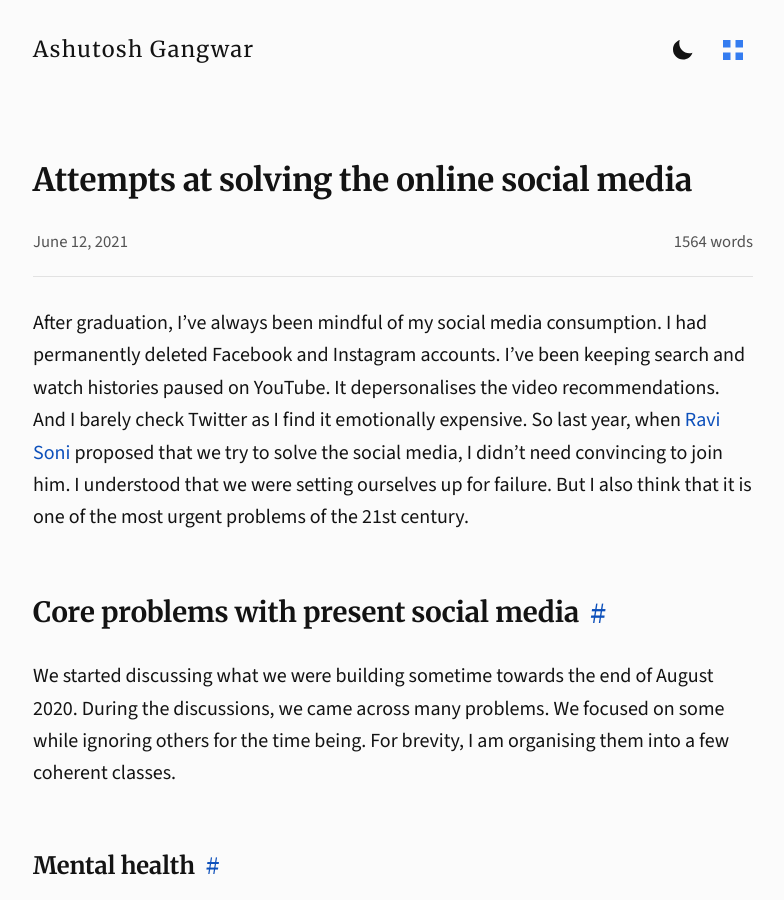
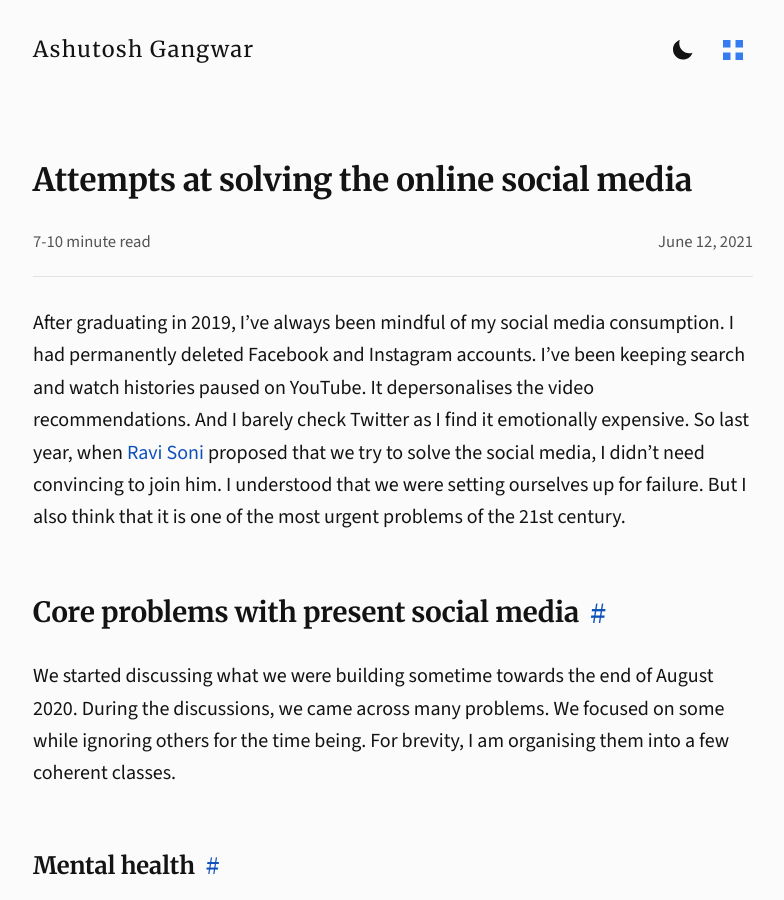
Before and after one commit to ashutoshgngwr/ashutoshgngwr.github.io, a Jekyll site: the page built from _posts/2021-06-12-attempts-at-solving-the-online-social-media.md, in a window 1280 px wide and 900 px high. Shown: the whole window, without its empty margins (247-1031 px from the left). Built offline with Jekyll 4.4.1, drawn with Linux system fonts in a browser that asks for light colours.

Commit message:
update post layout and update a post

```diff
--- a/_layouts/post.html
+++ b/_layouts/post.html
@@ -1,6 +1,7 @@
 ---
 layout: page
 ---
+
 <div itemscope itemtype="https://schema.org/Blog">
   <article class="post" itemprop="blogPost" itemscope itemtype="http://schema.org/BlogPosting">
     <meta itemprop="mainEntityOfPage" content="{{ page.url | relative_url }}" />
@@ -17,24 +18,25 @@ layout: page
       <a href="{{ page.url | relative_url }}">{{ page.title | escape_once }}</a>
     </h1>
     <div class="meta">
+      {%- assign wordCount = page.content | strip_html | number_of_words %}
+      <meta itemprop="wordCount" content="{{ wordCount }}" />
+      {%- assign minTime = wordCount | divided_by: 213 | round -%}
+      {%- assign maxTime = wordCount | divided_by: 155 | round | at_least: 1 %}
       <small>
-        {%- if page.draft %}
-        Draft
-        {%- else %}
+        {% unless minTime == 0 or minTime == maxTime %}{{ minTime }}-{% endunless -%}
+        {{ maxTime }} minute read
+      </small>
+
+      <small>
+        {%- if page.draft %} Draft {%- else %}
         <time datetime="{{ page.date | date: '%FT%T%z' }}" itemprop="datePublished">
           {{ page.date | date: "%B %e, %Y" }}
         </time>
         {%- endif %}
       </small>
-
-      {%- assign wordCount = page.content | strip_html | number_of_words %}
-      <meta itemprop="wordCount" content="{{ wordCount }}" />
-      <small>{{ wordCount }} words</small>
     </div>
     <hr />
-    <div itemprop="articleBody">
-      {{ page.content }}
-    </div>
+    <div itemprop="articleBody">{{ page.content }}</div>
     <footer>
       <p>
         {%- assign post_title = page.title | url_encode %}
--- a/_posts/2021-06-12-attempts-at-solving-the-online-social-media.md
+++ b/_posts/2021-06-12-attempts-at-solving-the-online-social-media.md
@@ -7,14 +7,14 @@ tags: internet social-media social-networking mental-health disinformation polit
 title: Attempts at solving the online social media
 ---
 
-After graduation, I've always been mindful of my social media consumption. I had
-permanently deleted Facebook and Instagram accounts. I've been keeping search
-and watch histories paused on YouTube. It depersonalises the video
-recommendations. And I barely check Twitter as I find it emotionally expensive.
-So last year, when [Ravi Soni](https://ravisoni.dev) proposed that we try to
-solve the social media, I didn't need convincing to join him. I understood that
-we were setting ourselves up for failure. But I also think that it is one of the
-most urgent problems of the 21st century.
+After graduating in 2019, I've always been mindful of my social media
+consumption. I had permanently deleted Facebook and Instagram accounts. I've
+been keeping search and watch histories paused on YouTube. It depersonalises the
+video recommendations. And I barely check Twitter as I find it emotionally
+expensive. So last year, when [Ravi Soni](https://ravisoni.dev) proposed that we
+try to solve the social media, I didn't need convincing to join him. I
+understood that we were setting ourselves up for failure. But I also think that
+it is one of the most urgent problems of the 21st century.
 
 ## Core problems with present social media
 
```
